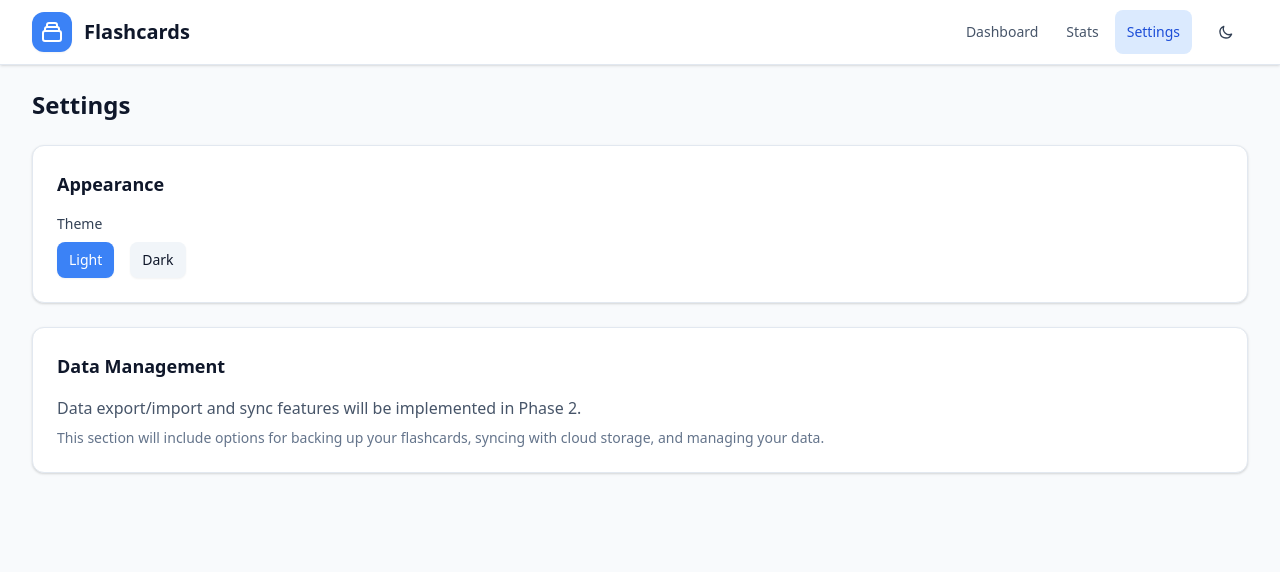
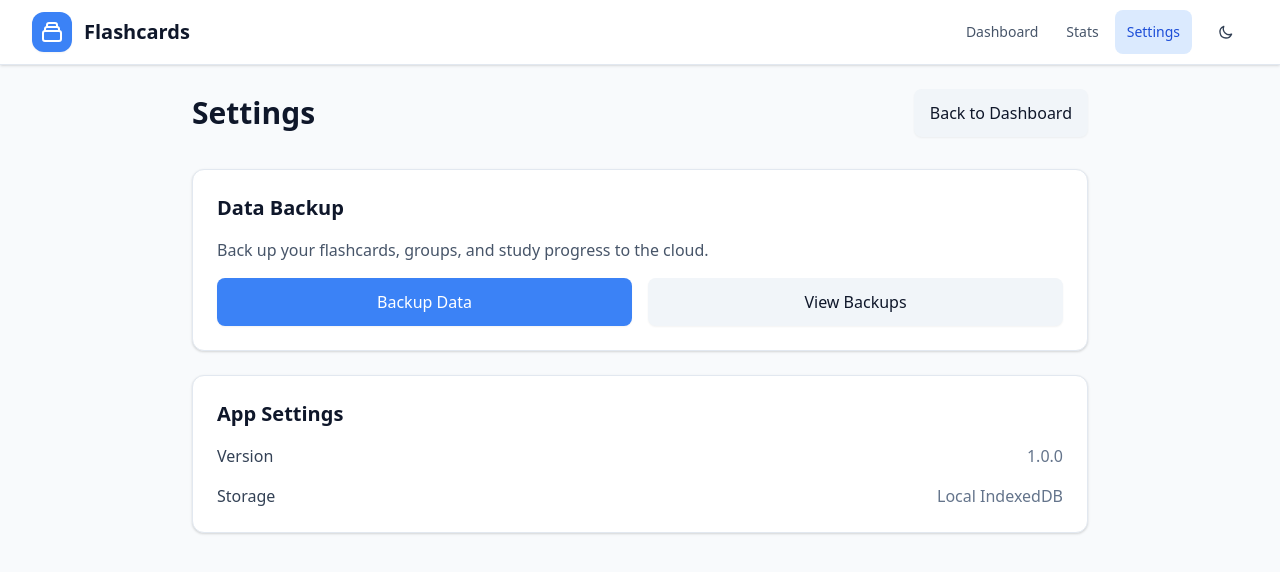
Before and after one commit to Alsandre/flash_cards_app_react, a React (Vite) app: page /settings in a window 1280 px wide. Shown: the top 572 px of the page. Built offline with nearby package versions, Linux system fonts and the light colour scheme; no server answers.

Commit message:
add backup

```diff
--- a/package.json
+++ b/package.json
@@ -10,6 +10,7 @@
     "preview": "vite preview"
   },
   "dependencies": {
+    "@supabase/supabase-js": "^2.57.4",
     "@use-gesture/react": "^10.3.1",
     "clsx": "^2.1.1",
     "dexie": "^4.2.0",
--- a/src/pages/Settings.tsx
+++ b/src/pages/Settings.tsx
@@ -1,37 +1,93 @@
-import React from "react";
-import {useTheme, useSetTheme} from "../store/appStore";
+import React, {useState} from "react";
+import {Link} from "react-router-dom";
 import {Button, Card} from "../components/ui";
+import {BackupService} from "../services/supabase";
 
 export const Settings: React.FC = () => {
-  const theme = useTheme();
-  const setTheme = useSetTheme();
+  const [isBackingUp, setIsBackingUp] = useState(false);
+  const [backupStatus, setBackupStatus] = useState<{success: boolean; message: string} | null>(null);
+
+  const handleBackup = async () => {
+    setIsBackingUp(true);
+    setBackupStatus(null);
+
+    try {
+      const result = await BackupService.backupData();
+
+      if (result.success) {
+        setBackupStatus({success: true, message: "Data backed up successfully!"});
+      } else {
+        setBackupStatus({success: false, message: result.error || "Backup failed"});
+      }
+    } catch (error) {
+      setBackupStatus({success: false, message: "Backup failed: " + (error instanceof Error ? error.message : "Unknown error")});
+    } finally {
+      setIsBackingUp(false);
+    }
+  };
+
+  const handleGetBackups = async () => {
+    try {
+      const result = await BackupService.getBackups();
+      if (result.success) {
+        console.log("Available backups:", result.backups);
+        alert(`Found ${result.backups?.length || 0} backup(s). Check console for details.`);
+      } else {
+        alert("Failed to get backups: " + result.error);
+      }
+    } catch (error) {
+      alert("Error: " + (error instanceof Error ? error.message : "Unknown error"));
+    }
+  };
 
   return (
-    <div className="space-y-6">
-      <h1 className="text-2xl font-bold text-neutral-900 dark:text-neutral-100">Settings</h1>
+    <div className="mx-auto max-w-4xl px-1 sm:px-0">
+      {/* Header */}
+      <div className="mb-8">
+        <div className="flex items-center justify-between">
+          <h1 className="text-3xl font-bold text-neutral-900 dark:text-neutral-100">Settings</h1>
+          <Link to="/">
+            <Button variant="secondary">Back to Dashboard</Button>
+          </Link>
+        </div>
+      </div>
 
-      <Card className="p-6">
-        <h2 className="text-lg font-semibold text-neutral-900 dark:text-neutral-100 mb-4">Appearance</h2>
+      {/* Backup Section */}
+      <Card className="p-6 mb-6">
+        <h2 className="text-xl font-semibold mb-4 text-neutral-900 dark:text-neutral-100">Data Backup</h2>
 
         <div className="space-y-4">
-          <div>
-            <label className="block text-sm font-medium text-neutral-700 dark:text-neutral-300 mb-2">Theme</label>
-            <div className="flex space-x-4">
-              <Button onClick={() => setTheme("light")} variant={theme === "light" ? "primary" : "secondary"} size="sm">
-                Light
-              </Button>
-              <Button onClick={() => setTheme("dark")} variant={theme === "dark" ? "primary" : "secondary"} size="sm">
-                Dark
-              </Button>
-            </div>
+          <p className="text-neutral-600 dark:text-neutral-400">Back up your flashcards, groups, and study progress to the cloud.</p>
+
+          <div className="flex flex-col sm:flex-row gap-4">
+            <Button onClick={handleBackup} disabled={isBackingUp} className="flex-1">
+              {isBackingUp ? "Backing up..." : "Backup Data"}
+            </Button>
+
+            <Button onClick={handleGetBackups} variant="secondary" className="flex-1">
+              View Backups
+            </Button>
           </div>
+
+          {backupStatus && <div className={`p-4 rounded-lg ${backupStatus.success ? "bg-green-50 dark:bg-green-900/20 text-green-800 dark:text-green-200" : "bg-red-50 dark:bg-red-900/20 text-red-800 dark:text-red-200"}`}>{backupStatus.message}</div>}
         </div>
       </Card>
 
+      {/* Other Settings */}
       <Card className="p-6">
-        <h2 className="text-lg font-semibold text-neutral-900 dark:text-neutral-100 mb-4">Data Management</h2>
-        <p className="text-neutral-600 dark:text-neutral-400">Data export/import and sync features will be implemented in Phase 2.</p>
-        <p className="text-sm text-neutral-500 dark:text-neutral-500 mt-2">This section will include options for backing up your flashcards, syncing with cloud storage, and managing your data.</p>
+        <h2 className="text-xl font-semibold mb-4 text-neutral-900 dark:text-neutral-100">App Settings</h2>
+
+        <div className="space-y-4">
+          <div className="flex items-center justify-between">
+            <span className="text-neutral-700 dark:text-neutral-300">Version</span>
+            <span className="text-neutral-500 dark:text-neutral-400">1.0.0</span>
+          </div>
+
+          <div className="flex items-center justify-between">
+            <span className="text-neutral-700 dark:text-neutral-300">Storage</span>
+            <span className="text-neutral-500 dark:text-neutral-400">Local IndexedDB</span>
+          </div>
+        </div>
       </Card>
     </div>
   );
--- /dev/null
+++ b/src/services/supabase.ts
@@ -0,0 +1,121 @@
+import {createClient} from "@supabase/supabase-js";
+
+const supabaseUrl = import.meta.env.VITE_SUPABASE_URL;
+const supabaseKey = import.meta.env.VITE_SUPABASE_ANON_KEY;
+
+if (!supabaseUrl || !supabaseKey) {
+  throw new Error("Missing Supabase environment variables. Please check your .env.local file.");
+}
+
+export const supabase = createClient(supabaseUrl, supabaseKey);
+
+// Backup service
+export class BackupService {
+  private static getDeviceId(): string {
+    // Generate or retrieve a unique device identifier
+    let deviceId = localStorage.getItem("device_id");
+    if (!deviceId) {
+      deviceId = "device_" + Math.random().toString(36).substr(2, 9);
+      localStorage.setItem("device_id", deviceId);
+    }
+    return deviceId;
+  }
+
+  static async backupData(): Promise<{success: boolean; error?: string}> {
+    try {
+      // Get all data from IndexedDB
+      const {db} = await import("./database");
+      await db.open();
+
+      const [groups, cards] = await Promise.all([db.groups.toArray(), db.cards.toArray()]);
+
+      const backupData = {
+        groups,
+        cards,
+        metadata: {
+          timestamp: new Date().toISOString(),
+          deviceId: this.getDeviceId(),
+          version: "1.0",
+        },
+      };
+
+      const fileName = `backup-${this.getDeviceId()}-${Date.now()}.json`;
+
+      const {error} = await supabase.storage.from("flash_cards_backup").upload(fileName, JSON.stringify(backupData, null, 2), {
+        contentType: "application/json",
+        upsert: true,
+      });
+
+      if (error) {
+        console.error("Supabase backup error:", error);
+        return {success: false, error: error.message};
+      }
+
+      console.log("✅ Data backed up successfully:", fileName);
+      return {success: true};
+    } catch (error) {
+      console.error("❌ Backup failed:", error);
+      return {
+        success: false,
+        error: error instanceof Error ? error.message : "Unknown error",
+      };
+    }
+  }
+
+  static async getBackups(): Promise<{success: boolean; backups?: any[]; error?: string}> {
+    try {
+      const deviceId = this.getDeviceId();
+
+      const {data, error} = await supabase.storage.from("flash_cards_backup").list("", {
+        search: `backup-${deviceId}`,
+      });
+
+      if (error) {
+        return {success: false, error: error.message};
+      }
+
+      return {success: true, backups: data || []};
+    } catch (error) {
+      return {
+        success: false,
+        error: error instanceof Error ? error.message : "Unknown error",
+      };
+    }
+  }
+
+  static async restoreFromBackup(fileName: string): Promise<{success: boolean; error?: string}> {
+    try {
+      const {data, error} = await supabase.storage.from("flash_cards_backup").download(fileName);
+
+      if (error) {
+        return {success: false, error: error.message};
+      }
+
+      const backupText = await data.text();
+      const backupData = JSON.parse(backupText);
+
+      // Import data back to IndexedDB
+      const {db} = await import("./database");
+      await db.open();
+
+      await db.transaction("rw", [db.groups, db.cards], async () => {
+        // Clear existing data (optional - you might want to merge instead)
+        await db.groups.clear();
+        await db.cards.clear();
+
+        // Restore data
+        await db.groups.bulkAdd(backupData.groups);
+        await db.cards.bulkAdd(backupData.cards);
+      });
+
+      console.log("✅ Data restored successfully from:", fileName);
+      return {success: true};
+    } catch (error) {
+      console.error("❌ Restore failed:", error);
+      return {
+        success: false,
+        error: error instanceof Error ? error.message : "Unknown error",
+      };
+    }
+  }
+}
```
Also changed, not shown: 2 other files (tests, documents, lock files or other folders).
